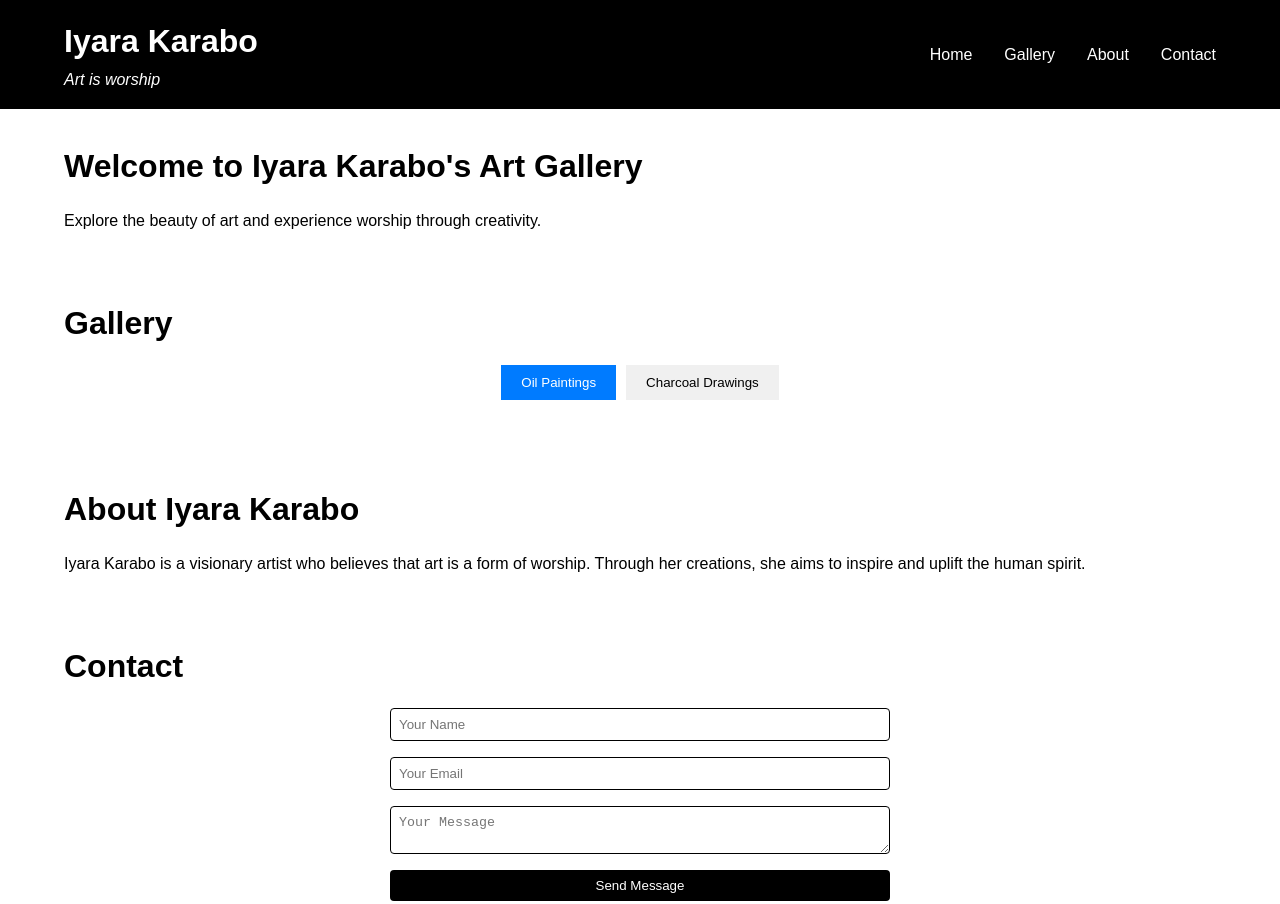
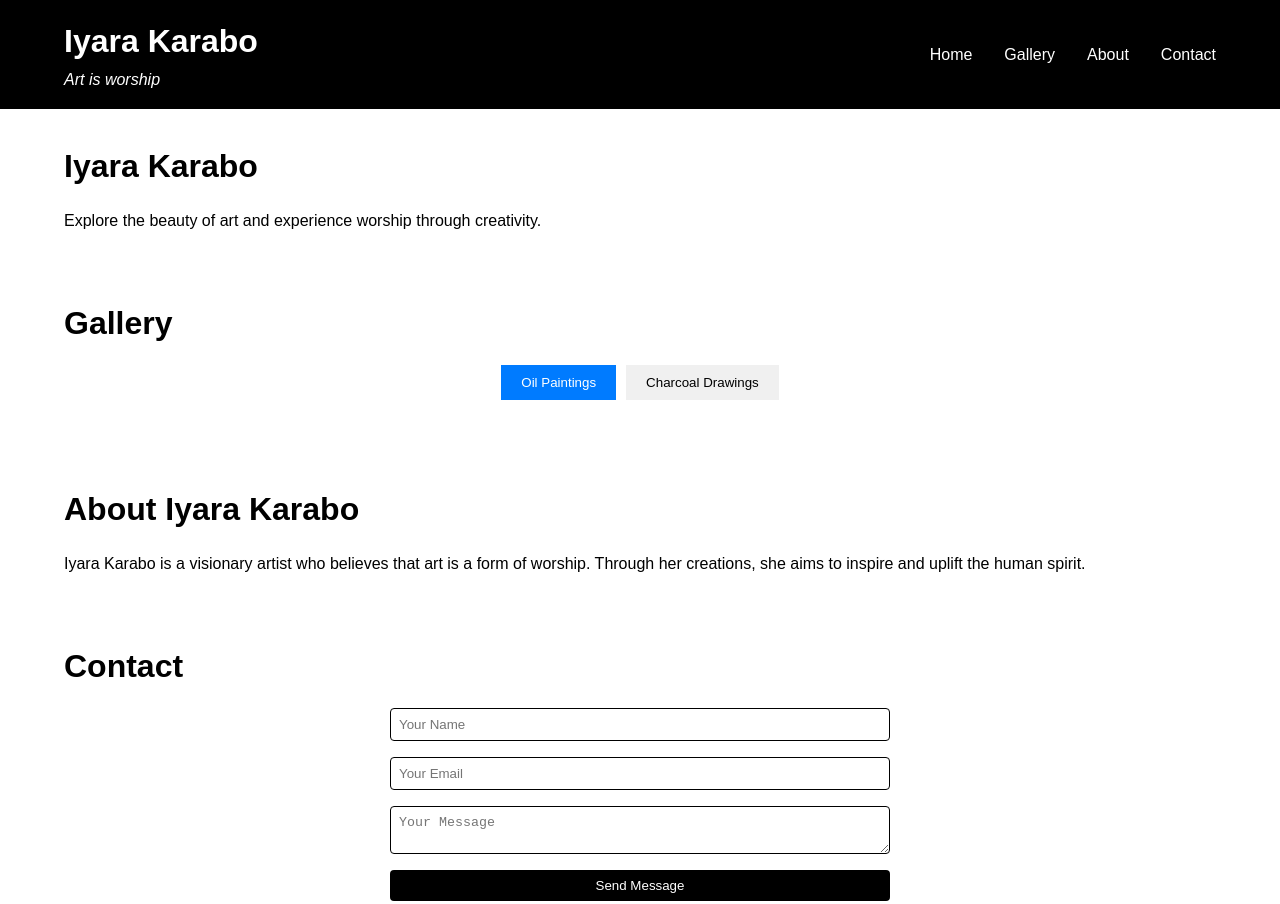
Before and after one commit to paulkiwana/Iyara_Karabo, a plain HTML site: page index.html in a window 1280 px wide. Shown: the top 904 px of the page. Drawn offline with Linux system fonts and the light colour scheme; a script that the page names is missing.

Commit message:
update index.html

```diff
--- a/index.html
+++ b/index.html
@@ -174,7 +174,7 @@
 
     <main>
         <section id="home">
-            <h2>Welcome to Iyara Karabo's Art Gallery</h2>
+            <h2>Iyara Karabo </h2>
             <p>Explore the beauty of art and experience worship through creativity.</p>
         </section>
 
```
